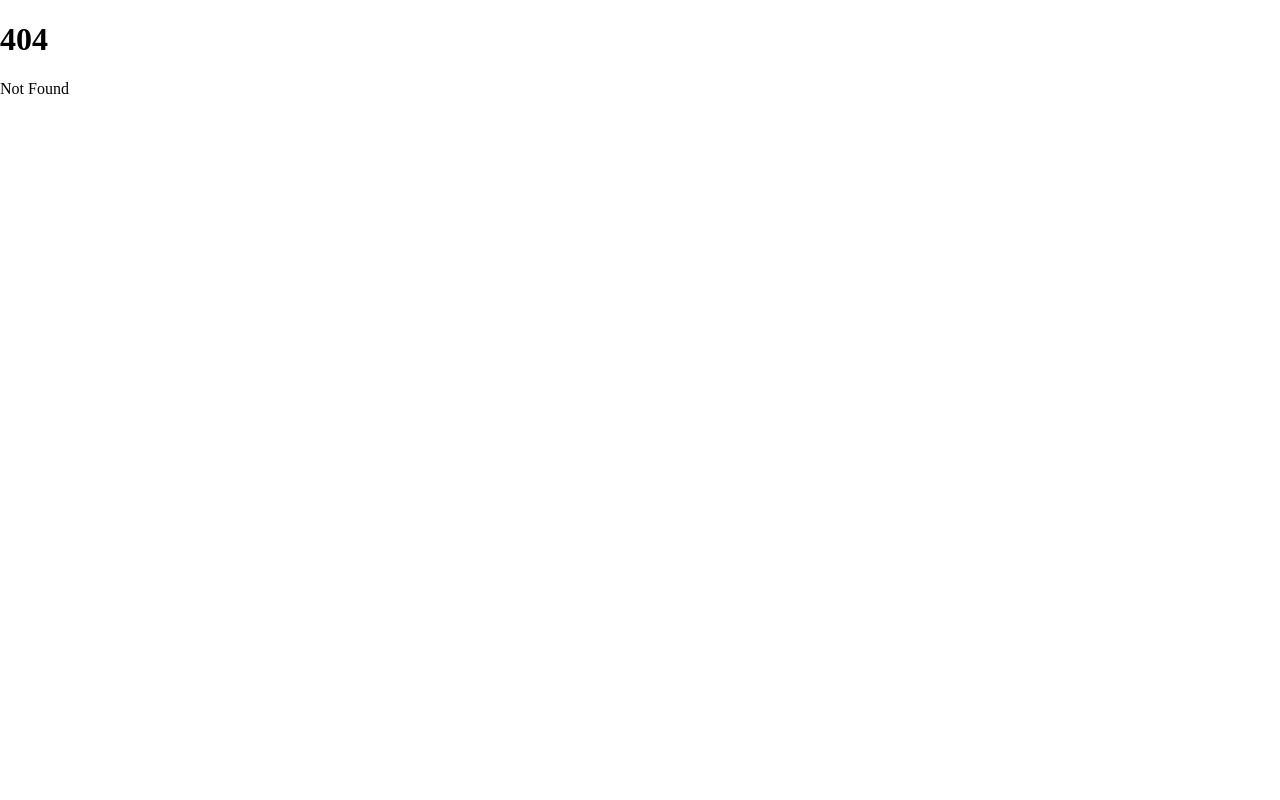
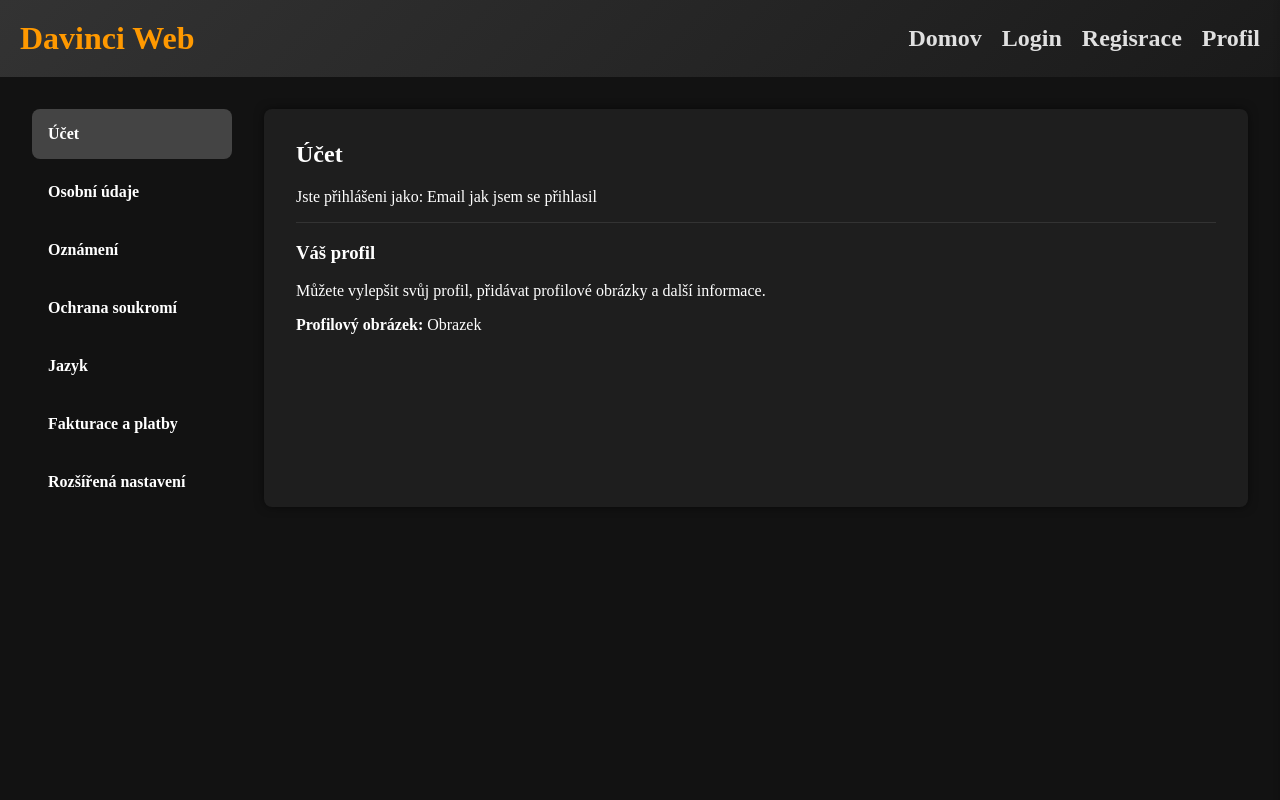
Before and after one commit to Marat141/SvelteKit-5, a SvelteKit app: page /Settings in a window 1280 px wide. Before the commit this address had no page. Shown: the top 800 px of the page. Built offline with nearby package versions, Linux system fonts and the light colour scheme.

Commit message:
Settings

```diff
--- a/src/lib/components/Header.svelte
+++ b/src/lib/components/Header.svelte
@@ -4,7 +4,7 @@
   const menu_list = $state([
     { name: "Domov", url: "./" },
     { name: "Login", url: "/Login" },
-    { name: "Register", url: "/Register" },
+    { name: "Regisrace", url: "/Register" },
     { name: "Profil", url: "/Profile" }
   ]);
 
--- a/src/routes/Profile/+page.svelte
+++ b/src/routes/Profile/+page.svelte
@@ -15,7 +15,7 @@
 
     // Funkce pro přepínání zobrazení okénka
     function toggleSettings() {
-      showSettings = !showSettings;
+      showSettings = !showSettings
     }
 
     // Funkce pro validaci délky vstupu
@@ -45,7 +45,7 @@
       </div>
     </div>
     <div class="setting">
-      <img class="settings-icon" src="Setting.png" alt="Nastavení" onClick={toggleSettings} />
+      <a href="/Settings"> <img class="settings-icon" src="Setting.png" alt="Nastavení" onClick={toggleSettings} /> </a>
     </div>
 
     {#if showSettings}
--- /dev/null
+++ b/src/routes/Settings/+page.svelte
@@ -0,0 +1,166 @@
+<script>
+    import Header from "$lib/components/Header.svelte";
+    import Footer from "$lib/components/Footer.svelte";
+
+    let menuItems = [
+        { title: 'Účet', active: true },
+        { title: 'Osobní údaje', active: false },
+        { title: 'Oznámení', active: false },
+        { title: 'Ochrana soukromí', active: false },
+        { title: 'Jazyk', active: false },
+        { title: 'Fakturace a platby', active: false },
+        { title: 'Rozšířená nastavení', active: false }
+    ];
+
+    function selectItem(index) {
+        menuItems = menuItems.map((item, i) => ({
+            ...item,
+            active: i === index
+        }));
+    }
+</script>
+
+<Header />
+
+<main>
+    <div class="settings">
+        <!-- Navigace vlevo -->
+        <nav class="settings-menu">
+            {#each menuItems as item, index}
+                <button
+                    class="settings-menu__item"
+                    class:settings-menu__item--active={item.active}
+                    onclick={() => selectItem(index)}
+                >
+                    {item.title}
+                </button>
+            {/each}
+        </nav>
+
+        <!-- Obsah vpravo -->
+        <section class="settings-content">
+            {#if menuItems[0].active}
+                <h2>Účet</h2>
+                <p>Jste přihlášeni jako: Email jak jsem se přihlasil</p>
+                <hr />
+                <h3>Váš profil</h3>
+                <p>Můžete vylepšit svůj profil, přidávat profilové obrázky a další informace.</p>
+                <p><strong>Profilový obrázek:</strong> Obrazek</p>
+            {/if}
+
+            {#if menuItems[1].active}
+                <h2>Osobní údaje</h2>
+                <ul>
+                    <li>Jméno: Jméno</li>
+                    <li>Email: Email</li>
+                    <li>Telefon: číslo</li>
+                </ul>
+                <p><button>Editovat údaje</button></p>
+            {/if}
+
+            {#if menuItems[2].active}
+                <h2>Oznámení</h2>
+                <p>Nastavte, která oznámení chcete dostávat.</p>
+            {/if}
+
+            {#if menuItems[3].active}
+                <h2>Ochrana soukromí</h2>
+                <p>Nastavení ochrany vašeho soukromí.</p>
+            {/if}
+
+            {#if menuItems[4].active}
+                <h2>Jazyk</h2>
+                <p>Nastavte preferovaný jazyk rozhraní.</p>
+            {/if}
+
+            {#if menuItems[5].active}
+                <h2>Fakturace a platby</h2>
+                <p>Nastavte své platební metody a fakturační údaje.</p>
+            {/if}
+
+            {#if menuItems[6].active}
+                <h2>Rozšířená nastavení</h2>
+                <p>Další pokročilá nastavení účtu.</p>
+            {/if}
+        </section>
+    </div>
+</main>
+
+<Footer />
+
+<style lang="scss">
+    main {
+        background-color: #121212;
+        color: #fff;
+        min-height: 100vh;
+        padding: 2rem;
+    }
+
+    .settings {
+        display: flex;
+        gap: 2rem;
+    }
+
+    .settings-menu {
+        flex: 0 0 200px;
+        display: flex;
+        flex-direction: column;
+        gap: 0.5rem;
+    }
+
+    .settings-menu__item {
+        all: unset;
+        display: block;
+        padding: 1rem;
+        font-size: 1rem;
+        font-weight: bold;
+        text-align: left;
+        background-color: transparent;
+        color: #fff;
+        border-radius: 8px;
+        cursor: pointer;
+        transition: background-color 0.2s ease;
+
+        &:hover {
+            background-color: #333;
+        }
+    }
+
+    .settings-menu__item--active {
+        background-color: #444;
+    }
+
+    .settings-content {
+        flex: 1;
+        background-color: #1e1e1e;
+        border-radius: 8px;
+        padding: 2rem;
+        box-shadow: 0 0 10px rgba(0, 0, 0, 0.5);
+    }
+
+    h2 {
+        margin-top: 0;
+        font-size: 1.5rem;
+    }
+
+    hr {
+        border: 0;
+        height: 1px;
+        background: #333;
+        margin: 1rem 0;
+    }
+
+    button {
+        background-color: #333;
+        color: #fff;
+        border: none;
+        padding: 0.5rem 1rem;
+        border-radius: 4px;
+        cursor: pointer;
+        transition: background-color 0.3s;
+
+        &:hover {
+            background-color: #555;
+        }
+    }
+</style>
```
